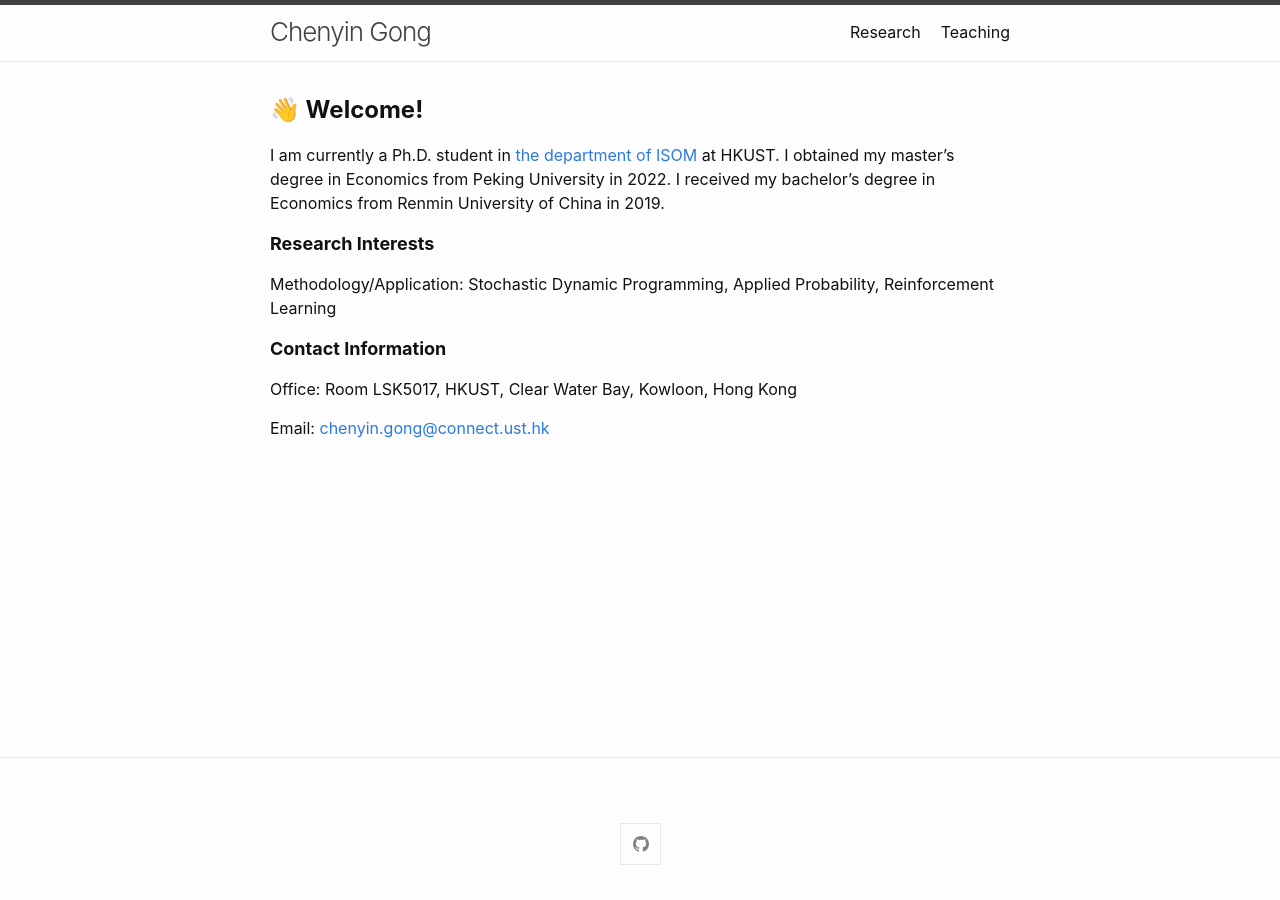
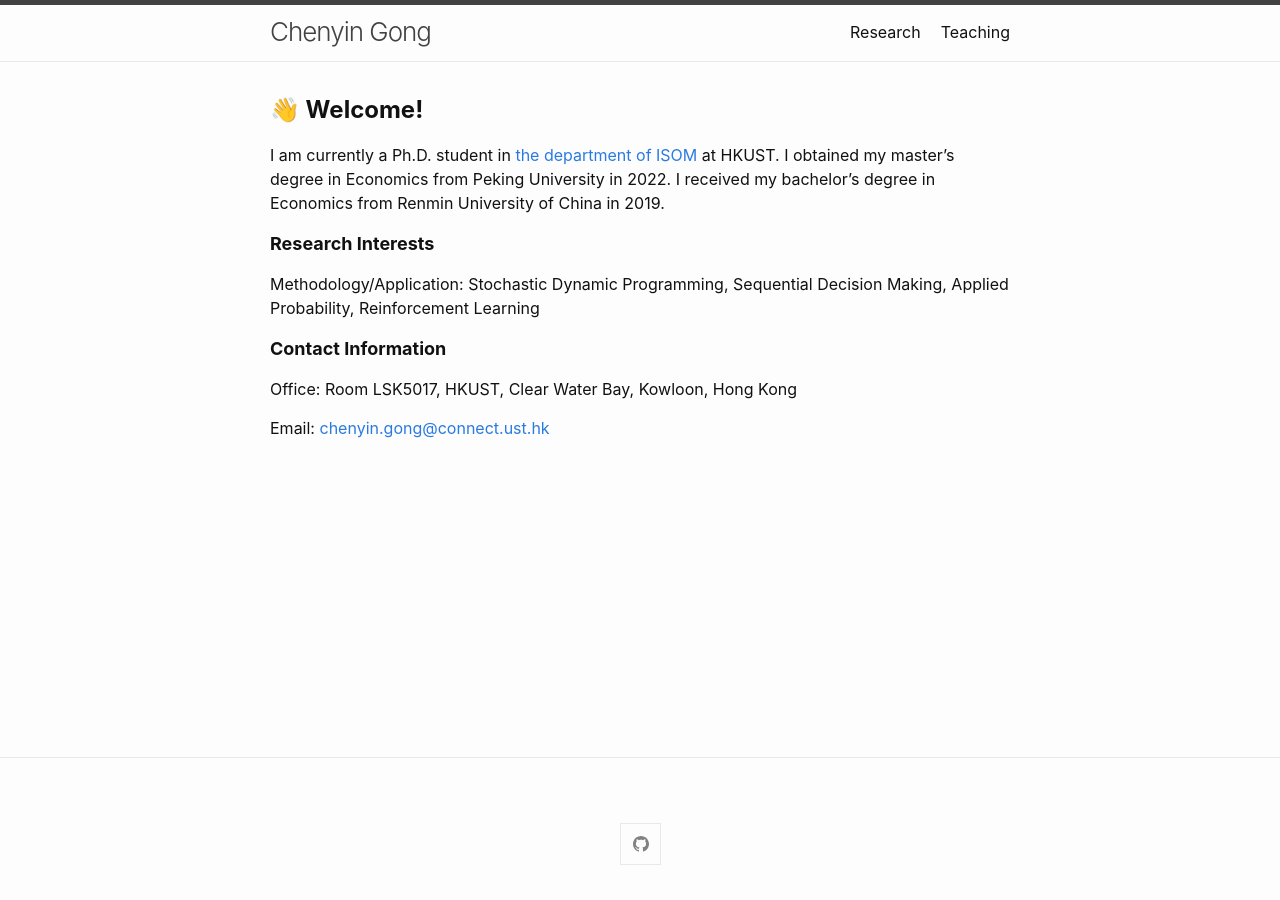
Before and after one commit to chenyingong/chenyingong.github.io, a Jekyll site: the page built from index.md, in a window 1280 px wide. Built offline with Jekyll 4.4.1, drawn with Linux system fonts in a browser that asks for light colours; emoji names are drawn with the system emoji font.

Commit message:
update info

```diff
--- a/index.md
+++ b/index.md
@@ -13,7 +13,7 @@ I am currently a Ph.D. student in [the department of ISOM](https://isom.hkust.ed
 
 **<font size=4>Research Interests</font>**
 
-Methodology/Application: Stochastic Dynamic Programming, Applied Probability, Reinforcement Learning
+Methodology/Application: Stochastic Dynamic Programming, Sequential Decision Making, Applied Probability, Reinforcement Learning
 
 **<font size=4>Contact Information</font>**
 
```
Also changed, not shown: research.md (+1 -1 lines), teaching.md (+2 -0 lines).
